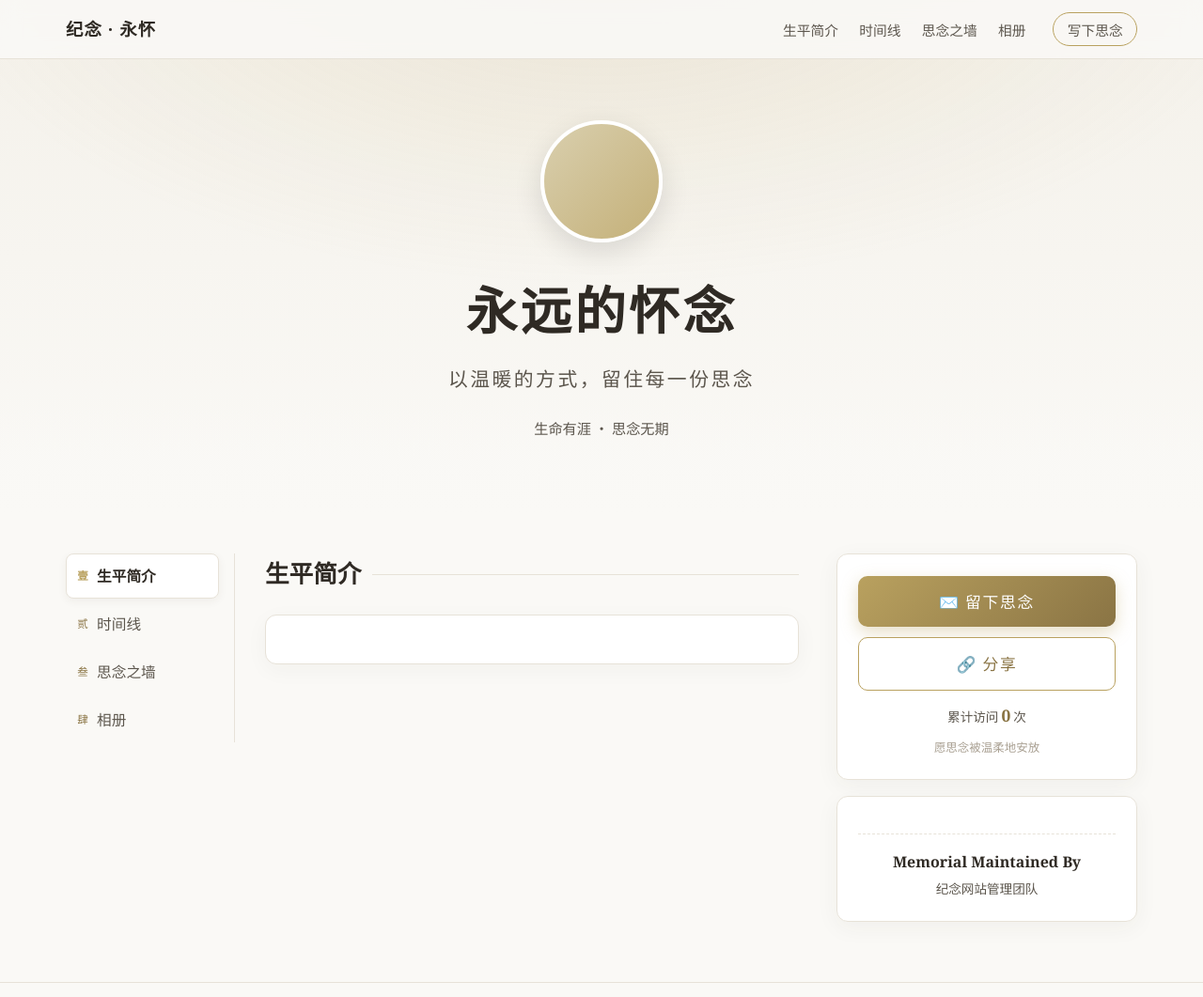
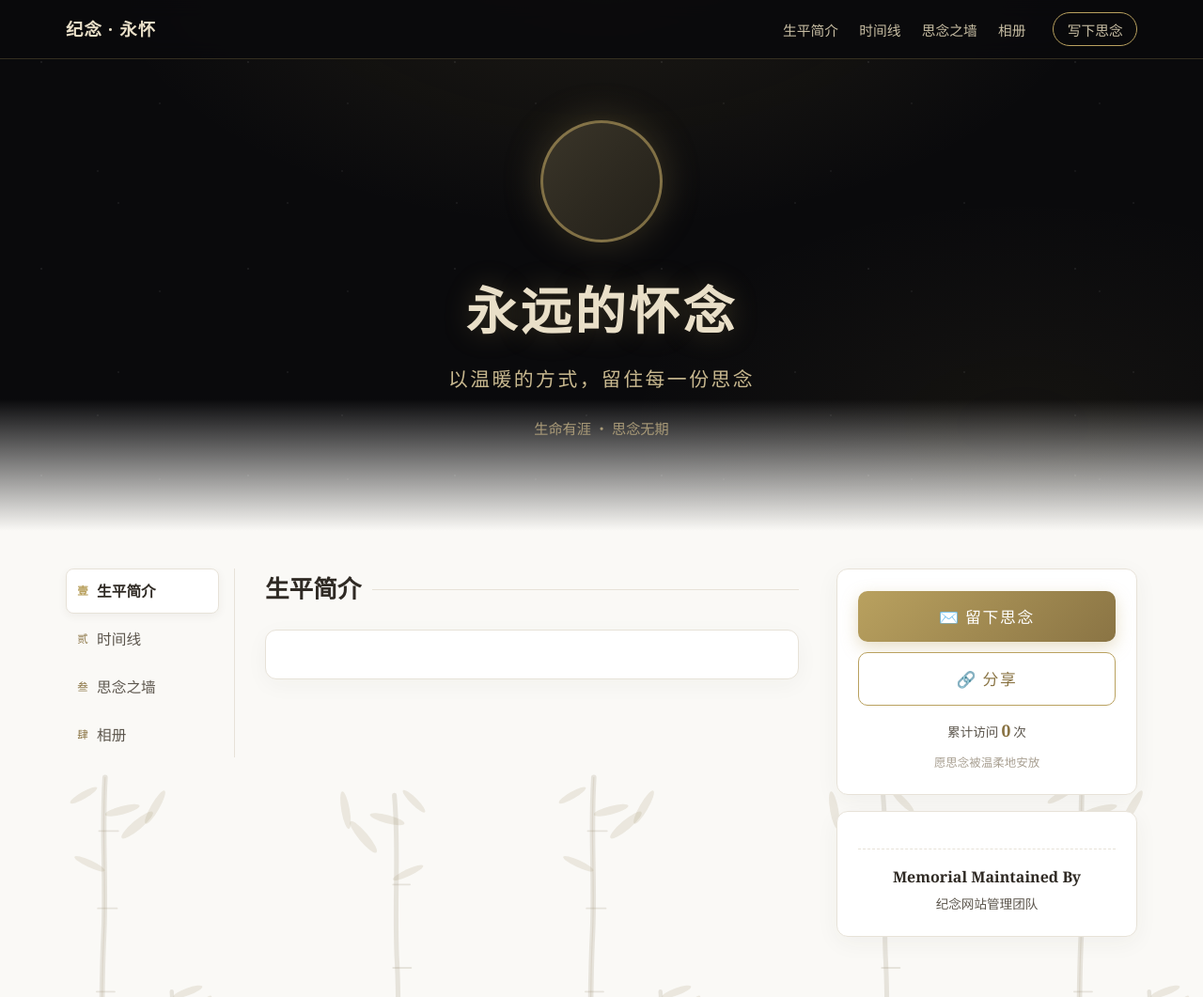
Before and after one commit to taquanx1/memorial_web, a website: page public/index.html in a window 1280 px wide. Shown: the top 1061 px of the page at 94% size. Drawn offline with Linux system fonts and the light colour scheme; no server answers.

Commit message:
Add black upper banner + bamboo watermark on content area (design_idea.jpg)

```diff
--- a/public/css/style.css
+++ b/public/css/style.css
@@ -21,7 +21,7 @@ body{
 a{color:inherit;text-decoration:none}
 img{max-width:100%;display:block}
 
-/* ---------- Hero ---------- */
+/* ---------- Hero (black banner) ---------- */
 .hero{
   position:relative;
   min-height:62vh;
@@ -29,23 +29,35 @@ img{max-width:100%;display:block}
   align-items:center;
   justify-content:center;
   text-align:center;
-  padding:8rem 1.5rem 5rem;
+  padding:8rem 1.5rem 6rem;
   background:
-    radial-gradient(1200px 600px at 50% -10%, rgba(185,161,95,.16), transparent 60%),
-    linear-gradient(180deg,#f4f1ea,var(--bg));
+    radial-gradient(900px 500px at 50% -10%, rgba(185,161,95,.12), transparent 60%),
+    radial-gradient(700px 400px at 85% 80%, rgba(185,161,95,.06), transparent 60%),
+    #0a0a0c;
   overflow:hidden;
+}
+.hero::before{
+  content:"";
+  position:absolute;inset:0;
+  background:
+    radial-gradient(2px 2px at 20% 30%, rgba(255,255,255,.5), transparent 1px),
+    radial-gradient(2px 2px at 70% 20%, rgba(255,255,255,.4), transparent 1px),
+    radial-gradient(2px 2px at 40% 70%, rgba(255,255,255,.35), transparent 1px),
+    radial-gradient(2px 2px at 85% 55%, rgba(255,255,255,.35), transparent 1px);
+  background-size:220px 220px,180px 180px,260px 260px,200px 200px;
+  opacity:.5;
 }
 .hero::after{
   content:"";
-  position:absolute;left:0;right:0;bottom:0;height:120px;
+  position:absolute;left:0;right:0;bottom:0;height:140px;
   background:linear-gradient(180deg,transparent,var(--bg));
 }
 .hero-inner{position:relative;z-index:1;max-width:760px}
 .hero-avatar{
   width:130px;height:130px;border-radius:50%;
   margin:0 auto 1.6rem;
-  background:linear-gradient(135deg,#d9cfae,#c4b078);
-  border:4px solid #fff;box-shadow:0 10px 30px rgba(0,0,0,.12);
+  background:linear-gradient(135deg,#3a3529,#221f18);
+  border:3px solid rgba(185,161,95,.6);box-shadow:0 0 40px rgba(185,161,95,.25);
   background-size:cover;background-position:center;
 }
 .hero-title{
@@ -54,15 +66,17 @@ img{max-width:100%;display:block}
   font-weight:700;
   letter-spacing:.06em;
   margin-bottom:.6rem;
+  color:#e9dfc8;
+  text-shadow:0 0 30px rgba(185,161,95,.3);
 }
 .hero-sub{
   font-family:var(--serif);
-  color:var(--ink-soft);
+  color:#c8b88f;
   font-size:clamp(1rem,2.6vw,1.3rem);
   letter-spacing:.12em;
 }
-.hero-dates{margin-top:1.4rem;color:var(--ink-soft);font-size:.95rem}
-.hero-dates span{color:var(--accent-dark);font-weight:600}
+.hero-dates{margin-top:1.4rem;color:#a99a78;font-size:.95rem}
+.hero-dates span{color:#d9c69a;font-weight:600}
 
 /* ---------- Layout ---------- */
 .wrap{max-width:1180px;margin:0 auto;padding:0 1.25rem}
@@ -208,22 +222,36 @@ img{max-width:100%;display:block}
 .site-footer{text-align:center;padding:2rem 1.5rem 2.4rem;color:#a89f91;font-size:.85rem;border-top:1px solid var(--line)}
 .site-footer .pow{font-size:.8rem;margin-top:.3rem;opacity:.8}
 
-/* ---------- Navigation ---------- */
+/* ---------- Navigation (dark band) ---------- */
 .topnav{
   position:fixed;top:0;left:0;right:0;z-index:40;
-  background:rgba(250,249,246,.88);backdrop-filter:blur(10px);
-  border-bottom:1px solid var(--line);
+  background:rgba(10,10,12,.92);backdrop-filter:blur(10px);
+  border-bottom:1px solid rgba(185,161,95,.25);
 }
 .topnav-inner{max-width:1180px;margin:0 auto;padding:.8rem 1.25rem;display:flex;align-items:center;gap:1.6rem}
-.brand{font-family:var(--serif);font-weight:700;letter-spacing:.06em;font-size:1.15rem;white-space:nowrap}
+.brand{font-family:var(--serif);font-weight:700;letter-spacing:.06em;font-size:1.15rem;white-space:nowrap;color:#e9dfc8}
+.brand:hover{color:#fff}
 .topnav-links{display:flex;gap:1.4rem;margin-left:auto;align-items:center}
-.topnav-links a{font-size:.92rem;color:var(--ink-soft);white-space:nowrap}
-.topnav-links a:hover{color:var(--accent-dark)}
+.topnav-links a{font-size:.92rem;color:#c8bea4;white-space:nowrap}
+.topnav-links a:hover{color:#fff}
 .topnav-cta{
-  border:1px solid var(--accent);color:var(--accent-dark);border-radius:20px;
+  border:1px solid var(--accent);color:#d9c69a;border-radius:20px;
   padding:.3rem .9rem;font-size:.85rem;margin-left:.4rem;
 }
-.topnav-cta:hover{border-color:var(--accent-dark);color:var(--accent-dark)}
+.topnav-cta:hover{border-color:#fff;color:#fff}
+
+/* ---------- Bamboo watermark on light content area ---------- */
+body::before{
+  content:"";
+  position:absolute;left:0;right:0;bottom:0;height:380px;
+  background-image:url('/assets/bamboo.svg');
+  background-repeat:repeat-x;
+  background-position:left bottom;
+  background-size:520px 380px;
+  pointer-events:none;z-index:0;opacity:.85;
+}
+body{position:relative}
+main.wrap,.site-footer{position:relative;z-index:1}
 
 /* ---------- Responsive ---------- */
 @media(max-width:900px){
--- a/public/index.html
+++ b/public/index.html
@@ -10,7 +10,7 @@
 <link rel="preconnect" href="https://fonts.googleapis.com">
 <link rel="preconnect" href="https://fonts.gstatic.com" crossorigin>
 <link href="https://fonts.googleapis.com/css2?family=Noto+Sans+SC:wght@300;400;500;700&family=Noto+Serif+SC:wght@500;700;900&display=swap" rel="stylesheet">
-<link rel="stylesheet" href="/css/style.css?v=3">
+<link rel="stylesheet" href="/css/style.css?v=5">
 </head>
 <body data-page="home">
 
```
Also changed, not shown: public/assets/bamboo.svg (added).
